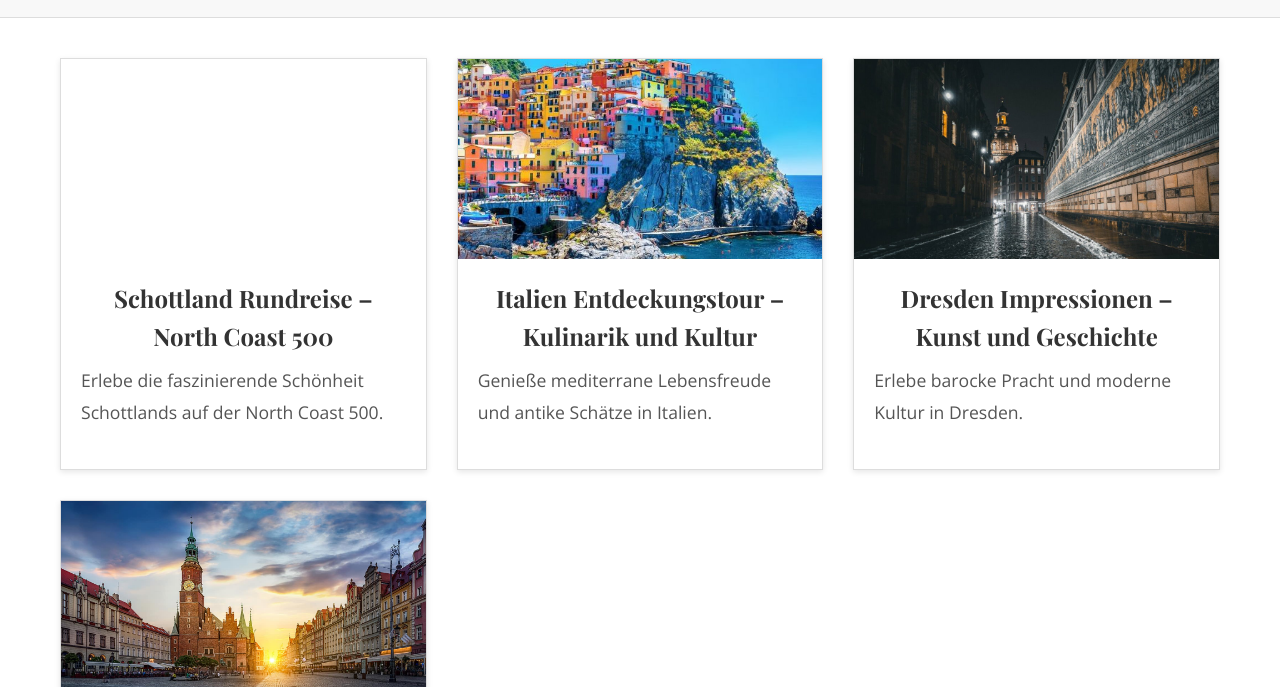
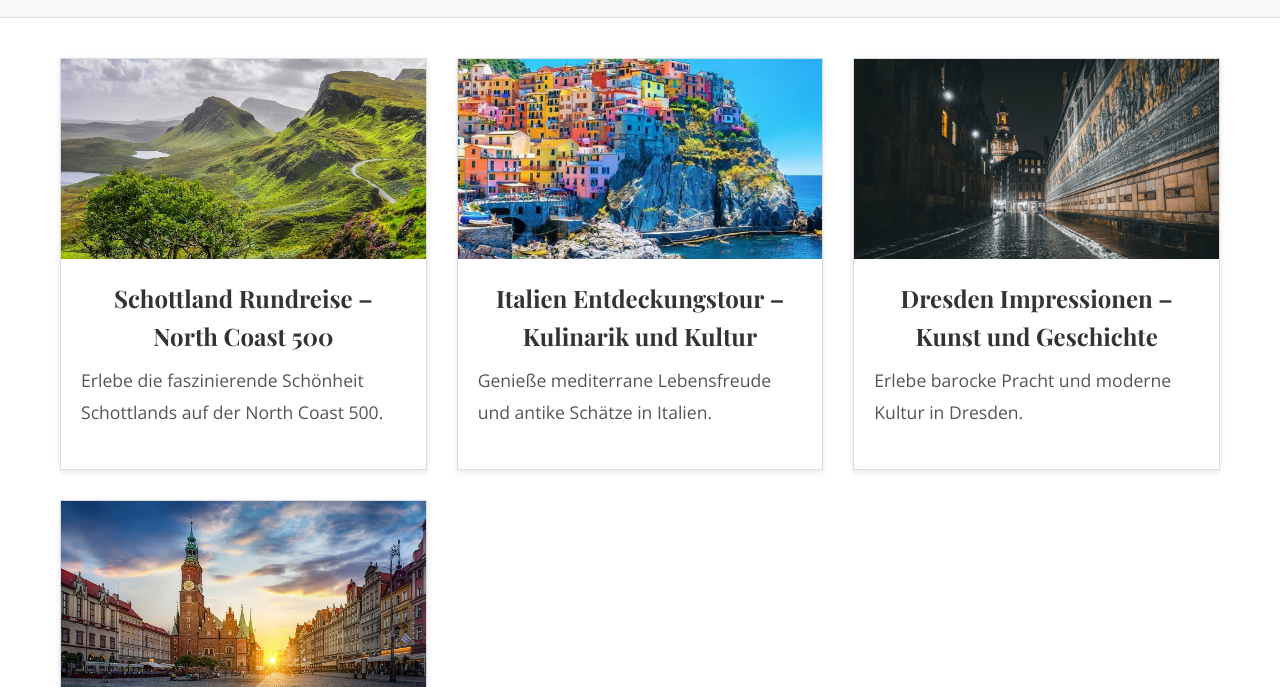
Before and after one commit to winkmarc/testwebsite, a plain HTML site: page unsere-reisen.html in a window 1280 px wide. Shown: the part 113-800 px from the top of the page. Drawn offline with nearby package versions, Linux system fonts and the light colour scheme; files whose address does not match are found by name.

Commit message:
Update unsere-reisen.html

```diff
--- a/unsere-reisen.html
+++ b/unsere-reisen.html
@@ -24,7 +24,7 @@
       <!-- Schottland Rundreise -->
       <article class="post-card">
         <a href="post1.html">
-          <div class="post-image" style="background-image: url(/schottland-highlands.jpg');"></div>
+          <div class="post-image" style="background-image: url(schottland-highlands.jpg);"></div>
           <div class="post-content">
             <h2>Schottland Rundreise – North Coast 500</h2>
             <p>Erlebe die faszinierende Schönheit Schottlands auf der North Coast 500.</p>
```
